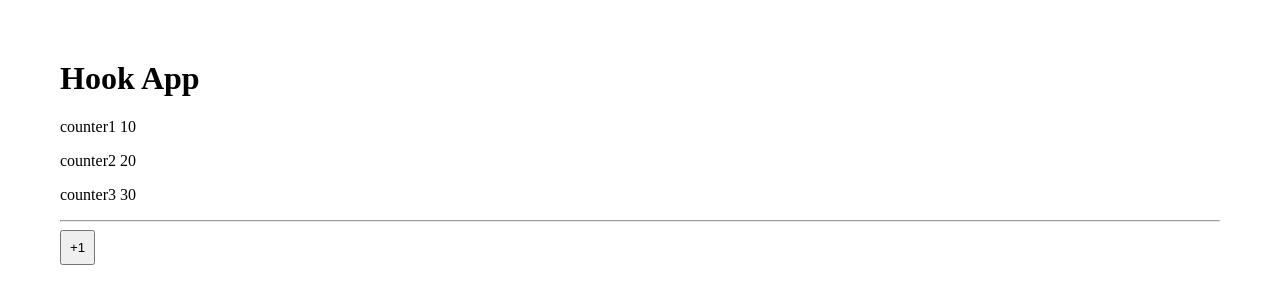
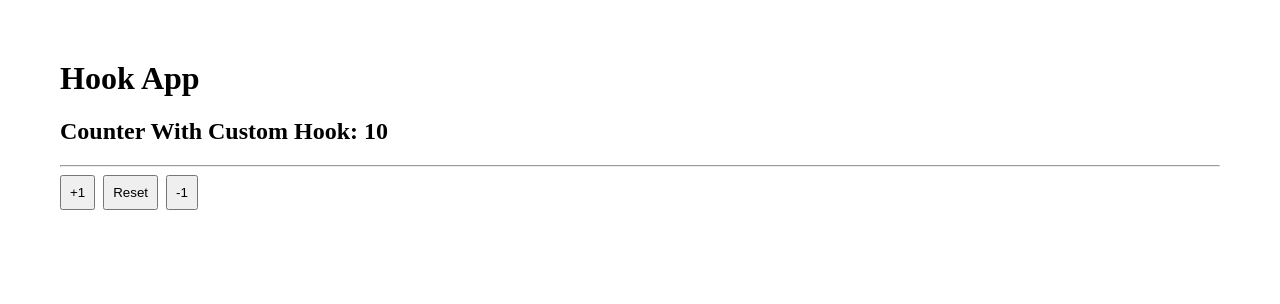
Before and after one commit to Ariel2911/hook-app, a React (Vite) app: page / in a window 1280 px wide. Shown: the top 304 px of the page. Built offline with nearby package versions, Linux system fonts and the light colour scheme.

Commit message:
Agrega <CounterWithCustomHook />

```diff
--- /dev/null
+++ b/src/01-useState/CounterWithCustomHook.jsx
@@ -0,0 +1,16 @@
+import { useCounter } from '../hook/useCounter';
+
+export const CounterWithCustomHook = () => {
+  const { counter, increment, decrement, reset } = useCounter();
+
+  return (
+    <>
+      <h2>Counter With Custom Hook: {counter} </h2>
+      <hr />
+
+      <button onClick={increment}>+1</button>
+      <button onClick={reset}>Reset</button>
+      <button onClick={decrement}>-1</button>
+    </>
+  );
+};
--- a/src/HookApp.jsx
+++ b/src/HookApp.jsx
@@ -1,10 +1,12 @@
-import { CounterApp } from './01-useState/CounterApp';
+// import { CounterApp } from './01-useState/CounterApp';
+import { CounterWithCustomHook } from './01-useState/CounterWithCustomHook';
 
 export const HookApp = () => {
   return (
     <>
       <h1>Hook App</h1>
-      <CounterApp />
+      {/* <CounterApp /> */}
+      <CounterWithCustomHook />
     </>
   );
 };
--- /dev/null
+++ b/src/hook/useCounter.js
@@ -0,0 +1,24 @@
+import { useState } from 'react';
+
+export const useCounter = (initialValue = 10) => {
+  const [counter, setCounter] = useState(initialValue);
+
+  const increment = () => {
+    setCounter(counter + 1);
+  };
+
+  const decrement = () => {
+    setCounter(counter - 1);
+  };
+
+  const reset = () => {
+    setCounter(initialValue);
+  };
+
+  return {
+    counter,
+    increment,
+    decrement,
+    reset,
+  };
+};
--- a/src/index.css
+++ b/src/index.css
@@ -7,6 +7,7 @@
 
 button {
   padding: 0.5rem;
+  margin-right: 0.5rem;
 }
 
 .flex {
```
